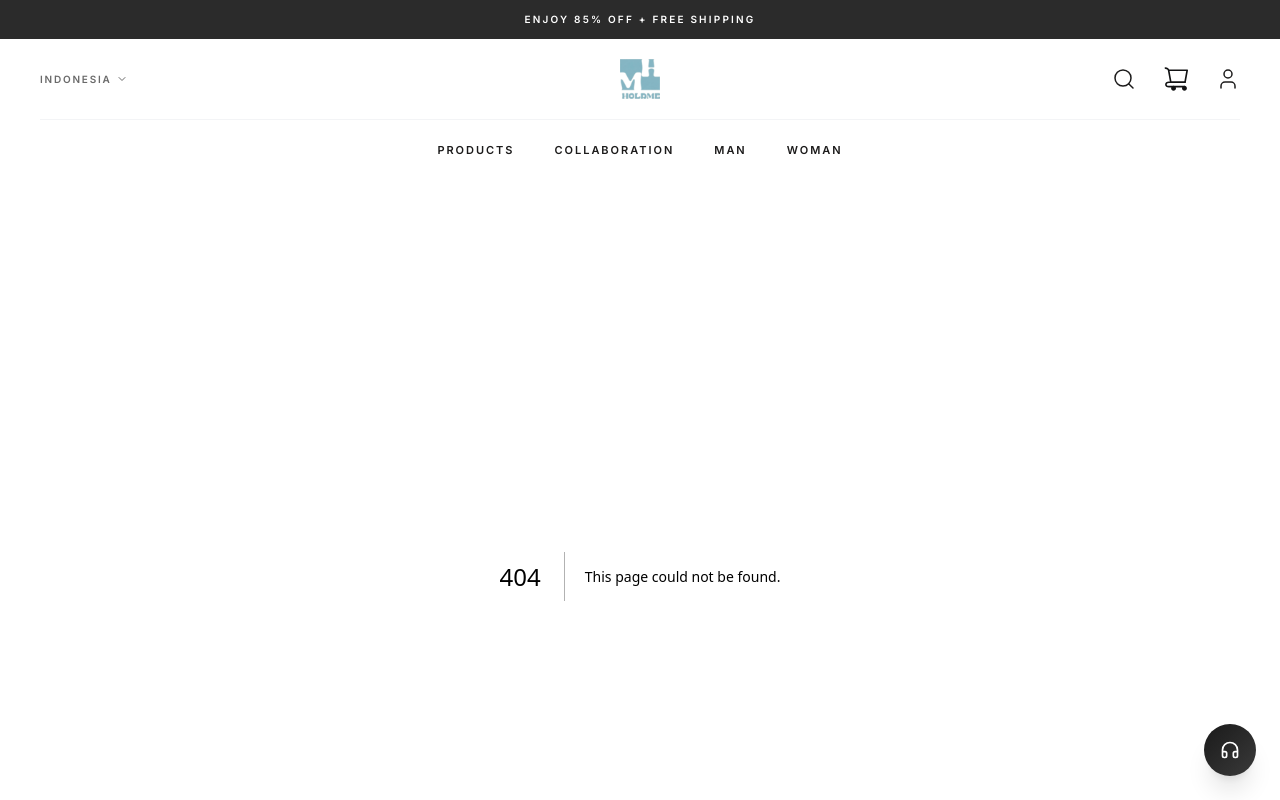
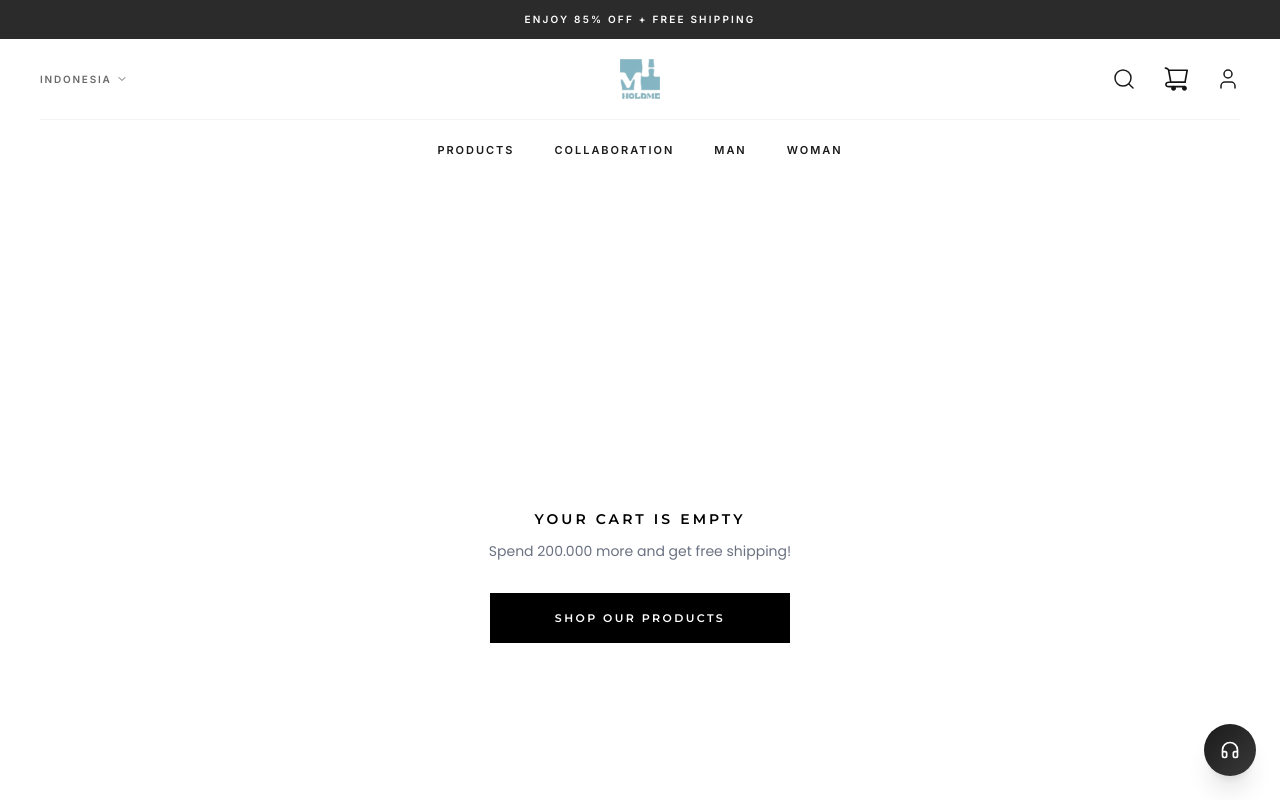
Before and after one commit to egrjati/Next-x-Laravel, a Next.js app in the folder frontend/: page /cart in a window 1280 px wide. Before the commit this address had no page. Shown: the top 800 px of the page. Built offline with nearby package versions, Linux system fonts and the light colour scheme.

Commit message:
create page cart

```diff
--- /dev/null
+++ b/frontend/src/app/cart/page.tsx
@@ -0,0 +1,21 @@
+export default function ChartPage() {
+  return (
+    <section className="w-full min-h-screen flex flex-col items-center justify-center bg-white px-6">
+      <h1 className="text-sm font-montserrat font-semibold tracking-[0.22em] uppercase text-black">
+        Your Cart Is Empty
+      </h1>
+      <p className="mt-3 text-sm font-poppins text-gray-500">
+        Spend 200.000 more and get free shipping!
+      </p>
+      <a
+        href="/products"
+        className="relative mt-8 border border-black text-[11px] font-montserrat font-semibold tracking-[0.22em] uppercase py-4 px-16 overflow-hidden group"
+      >
+        <span className="absolute inset-0 bg-black translate-x-0 group-hover:translate-x-full transition-transform duration-300 ease-in-out" />
+        <span className="relative z-10 text-white group-hover:text-black transition-colors duration-150 delay-100">
+          Shop Our Products
+        </span>
+      </a>
+    </section>
+  );
+}
--- a/frontend/src/components/layout/Navbar.tsx
+++ b/frontend/src/components/layout/Navbar.tsx
@@ -56,7 +56,7 @@ export default function Navbar() {
               <Search className="h-6 w-6" strokeWidth={1.5} />
             </a>
 
-            <button aria-label="Cart">
+            <a href="/cart" aria-label="Cart">
               <svg
                 width="24"
                 height="24"
@@ -97,7 +97,7 @@ export default function Navbar() {
                   fill="#121314"
                 />
               </svg>
-            </button>
+            </a>
 
             <a href="/profile" aria-label="Account">
               <User className="h-6 w-6" strokeWidth={1.5} />
```
